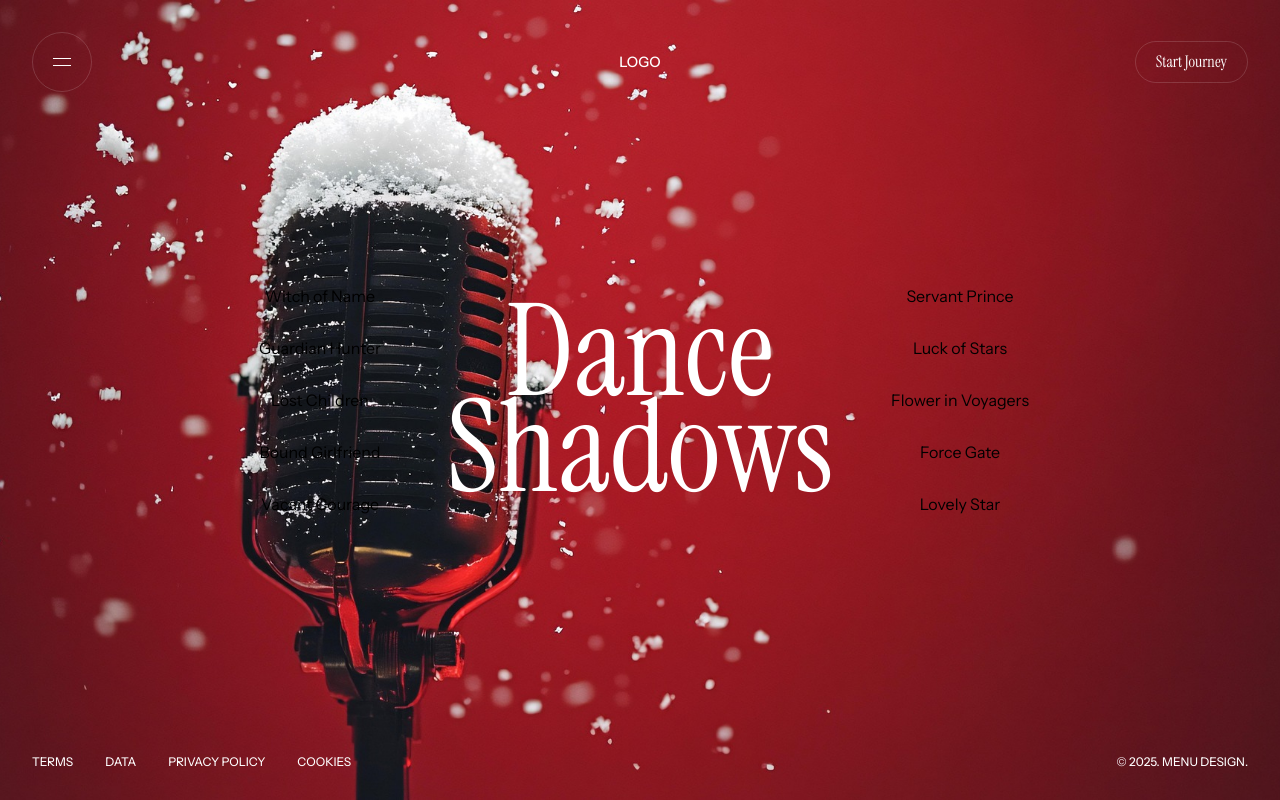
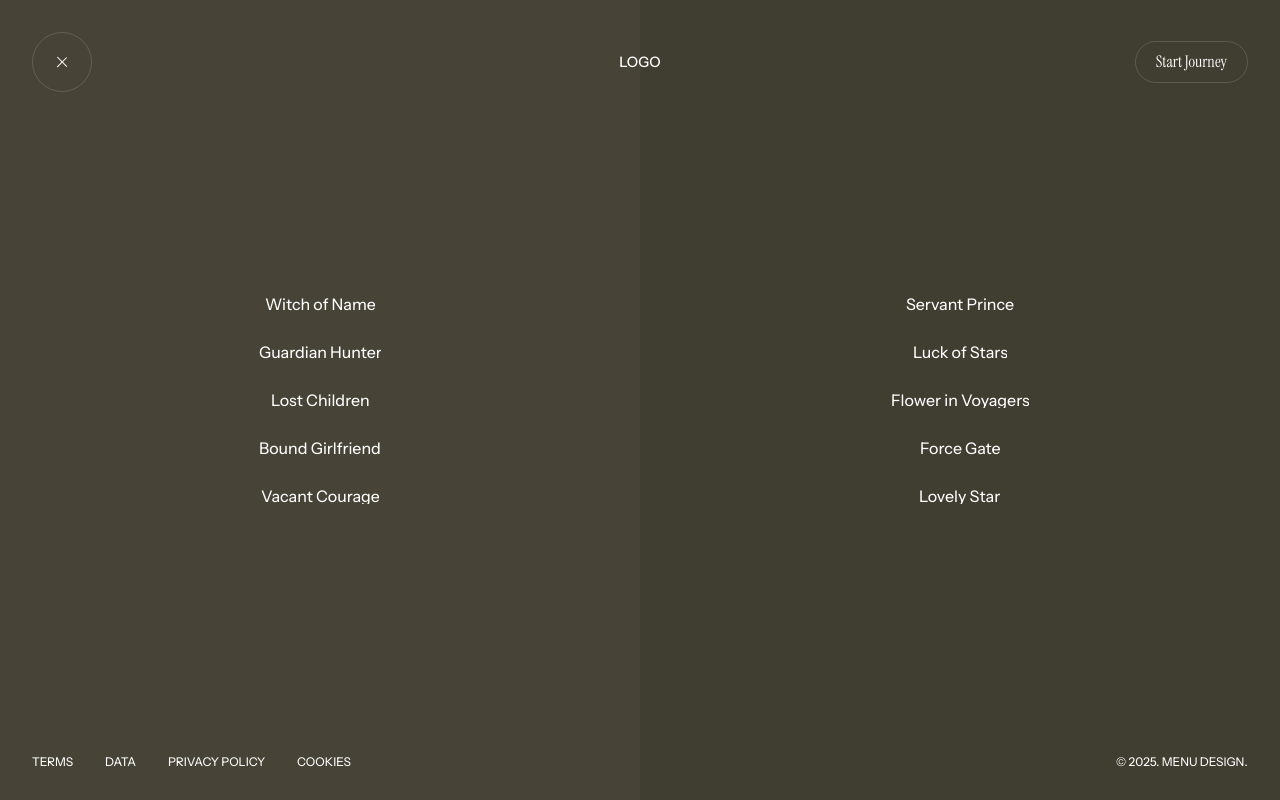
Before and after one commit to freetimezp/usefull-things-430-menu, a website built with Vite: page index.html in a window 1280 px wide. Both pictures are taken after a click on the element 62 px from the left and 62 px from the top of the page. Built offline with nearby package versions, Linux system fonts and the light colour scheme.

Commit message:
03. usefull-things-430-menu. GSAP animation.

```diff
--- a/index.html
+++ b/index.html
@@ -40,19 +40,19 @@
 
             <div class="menu-items">
                 <div class="menu-items-col">
-                    <div class="menu-link">Witch of Name</div>
-                    <div class="menu-link">Guardian Hunter</div>
-                    <div class="menu-link">Lost Children</div>
-                    <div class="menu-link">Bound Girlfriend</div>
-                    <div class="menu-link">Vacant Courage</div>
+                    <p class="menu-link">Witch of Name</p>
+                    <p class="menu-link">Guardian Hunter</p>
+                    <p class="menu-link">Lost Children</p>
+                    <p class="menu-link">Bound Girlfriend</p>
+                    <p class="menu-link">Vacant Courage</p>
                 </div>
 
                 <div class="menu-items-col">
-                    <div class="menu-link">Servant Prince</div>
-                    <div class="menu-link">Luck of Stars</div>
-                    <div class="menu-link">Flower in Voyagers</div>
-                    <div class="menu-link">Force Gate</div>
-                    <div class="menu-link">Lovely Star</div>
+                    <p class="menu-link">Servant Prince</p>
+                    <p class="menu-link">Luck of Stars</p>
+                    <p class="menu-link">Flower in Voyagers</p>
+                    <p class="menu-link">Force Gate</p>
+                    <p class="menu-link">Lovely Star</p>
                 </div>
 
                 <div class="menu-footer">
@@ -74,6 +74,10 @@
             <h1>Dance Shadows</h1>
         </section>
 
+        <script src="https://cdnjs.cloudflare.com/ajax/libs/gsap/3.13.0/gsap.min.js"></script>
+        <script src="https://cdnjs.cloudflare.com/ajax/libs/gsap/3.13.0/SplitText.min.js"></script>
+        <script src="https://cdnjs.cloudflare.com/ajax/libs/gsap/3.13.0/CustomEase.min.js"></script>
+
         <script type="module" src="./src/assets/js/main.js"></script>
     </body>
 </html>
--- a/src/assets/css/style.css
+++ b/src/assets/css/style.css
@@ -118,6 +118,7 @@ nav .nav-toggle-btn span {
     pointer-events: none;
     overflow: hidden;
     z-index: 1;
+    opacity: 0;
 }
 
 .menu.active {
@@ -186,12 +187,14 @@ nav .nav-toggle-btn span {
 .menu .menu-items-col:nth-child(1) a {
     text-transform: uppercase;
     font-size: clamp(1.5rem, 2.5vw, 4rem);
+    color: var(--base-100);
     line-height: 1.1;
 }
 
 .menu .menu-items-col:nth-child(2) a {
     font-family: "Instrument Serif", sans-serif;
     font-size: clamp(1.65rem, 2.75vw, 3rem);
+    color: var(--base-100);
     line-height: 1.2;
 }
 
--- a/src/assets/js/main.js
+++ b/src/assets/js/main.js
@@ -0,0 +1,106 @@
+gsap.registerPlugin(SplitText, CustomEase);
+CustomEase.create("hop", "0.85, 0, 0.15, 1");
+
+const menu = document.querySelector(".menu");
+const menuToggle = document.querySelector(".nav-toggle-btn");
+let isMenuOpen = false;
+
+SplitText.create(".menu a, .menu p", {
+    type: "lines",
+    mask: "lines",
+    linesClass: "line",
+});
+
+const tl = gsap.timeline({ paused: true });
+
+menuToggle.addEventListener("click", () => {
+    if (isMenuOpen) {
+        tl.reverse();
+        menu.classList.remove("active");
+    } else {
+        tl.play();
+        menu.classList.add("active");
+    }
+
+    isMenuOpen = !isMenuOpen;
+});
+
+tl.to(
+    ".nav-toggle-btn .bar-1",
+    {
+        y: 3.25,
+        rotation: 45,
+        scaleX: 0.75,
+        duration: 1,
+        ease: "hop",
+    },
+    0
+)
+    .to(
+        ".nav-toggle-btn .bar-2",
+        {
+            y: -3.25,
+            rotation: -45,
+            scaleX: 0.75,
+            duration: 1,
+            ease: "hop",
+        },
+        0
+    )
+    .to(
+        menu,
+        {
+            opacity: 1,
+            duration: 0.5,
+            ease: "hop",
+        },
+        0
+    )
+    .to(
+        ".menu .menu-bg-left-inner",
+        {
+            rotate: 0,
+            duration: 1,
+            ease: "hop",
+        },
+        0
+    )
+    .to(
+        ".menu .menu-bg-right-inner",
+        {
+            rotate: 0,
+            duration: 1,
+            ease: "hop",
+        },
+        0
+    )
+    .to(
+        ".menu-items-col:nth-child(1) .line",
+        {
+            y: 0,
+            duration: 0.75,
+            stagger: 0.1,
+            ease: "power3.out",
+        },
+        "0.6"
+    )
+    .to(
+        ".menu-items-col:nth-child(2) .line",
+        {
+            y: 0,
+            duration: 0.75,
+            stagger: 0.1,
+            ease: "power3.out",
+        },
+        "<"
+    )
+    .to(
+        ".menu-footer .line",
+        {
+            y: 0,
+            duration: 0.75,
+            ease: "power3.out",
+            stagger: 0.1,
+        },
+        "<"
+    );
```
